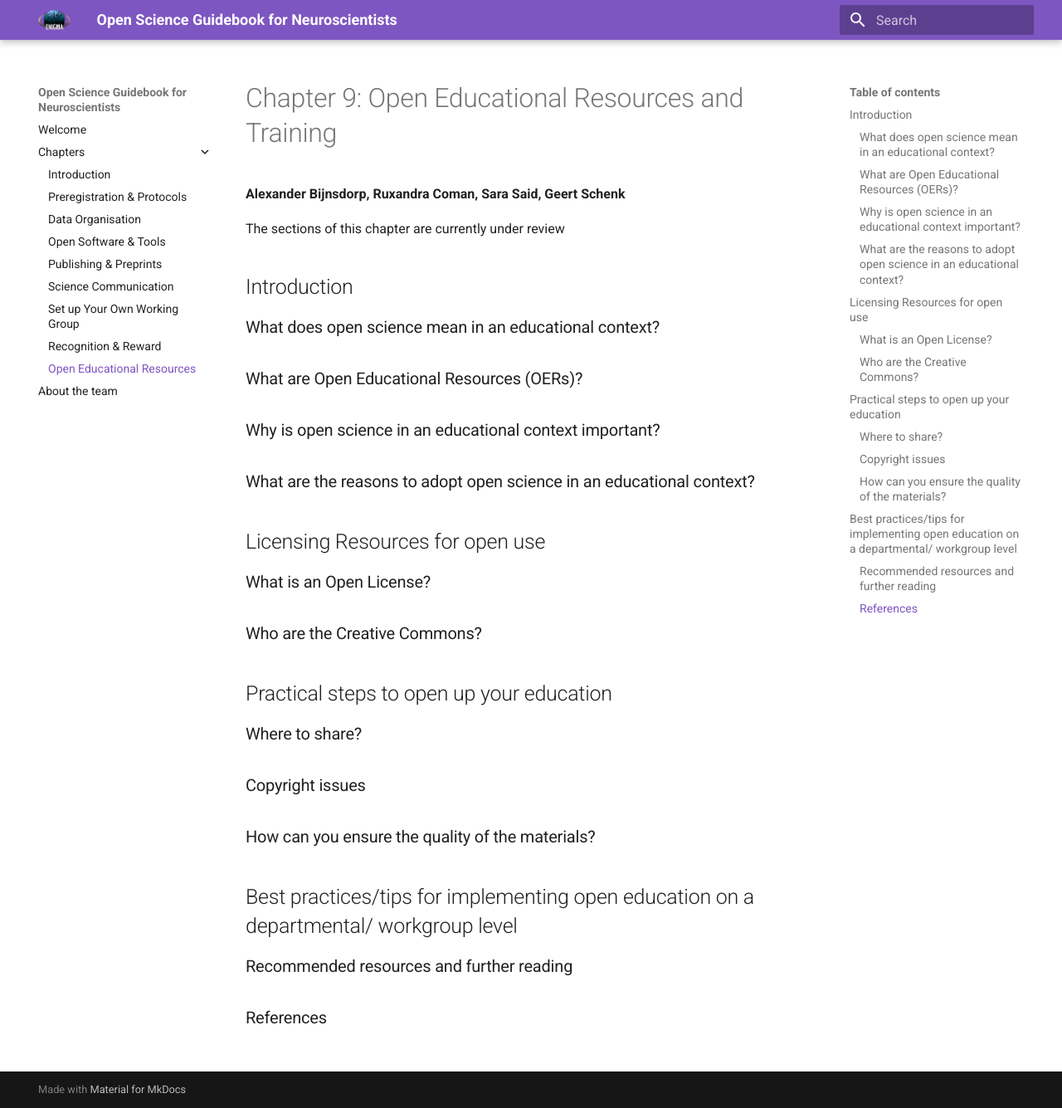
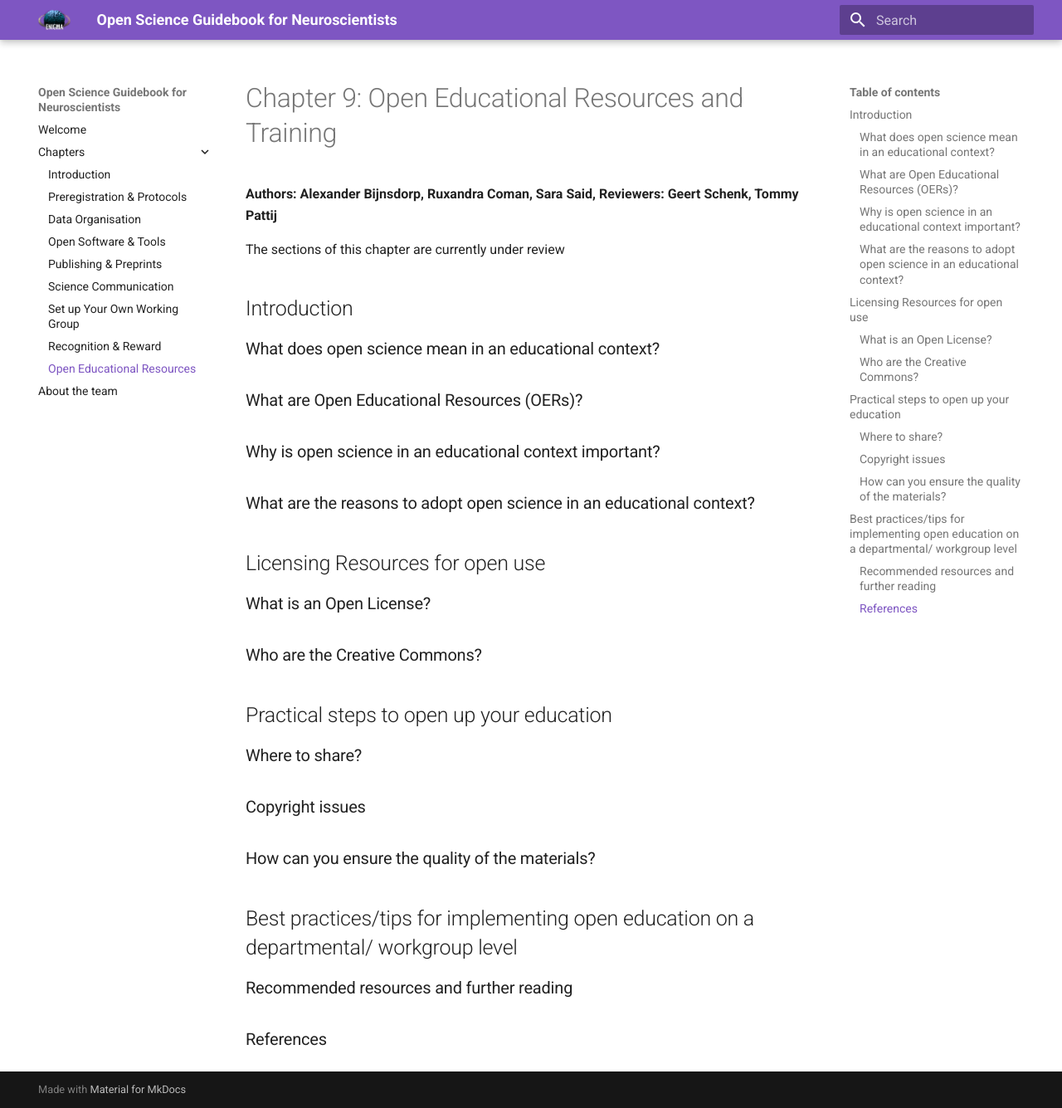
Before and after one commit to ANW-Open-Science/Open-Science-Guidebook-for-Neuroscientists, an MkDocs documentation site: the page built from docs/tabs/9-educational_resources.md, in a window 1280 px wide and 1335 px high. Shown: the whole window at 83% size. Built offline with MkDocs 1.6.1 and Material for MkDocs 9.7.7, drawn with Linux system fonts in a browser that asks for light colours.

Commit message:
Update-authors-reviewers-9-educational_resources.md

```diff
--- a/docs/tabs/9-educational_resources.md
+++ b/docs/tabs/9-educational_resources.md
@@ -1,5 +1,5 @@
 # Chapter 9: Open Educational Resources and Training
-**Alexander Bijnsdorp, Ruxandra Coman, Sara Said, Geert Schenk**
+**Authors: Alexander Bijnsdorp, Ruxandra Coman, Sara Said, Reviewers: Geert Schenk, Tommy Pattij**
 
 The sections of this chapter are currently under review
 {: .label .label-yellow }
```
